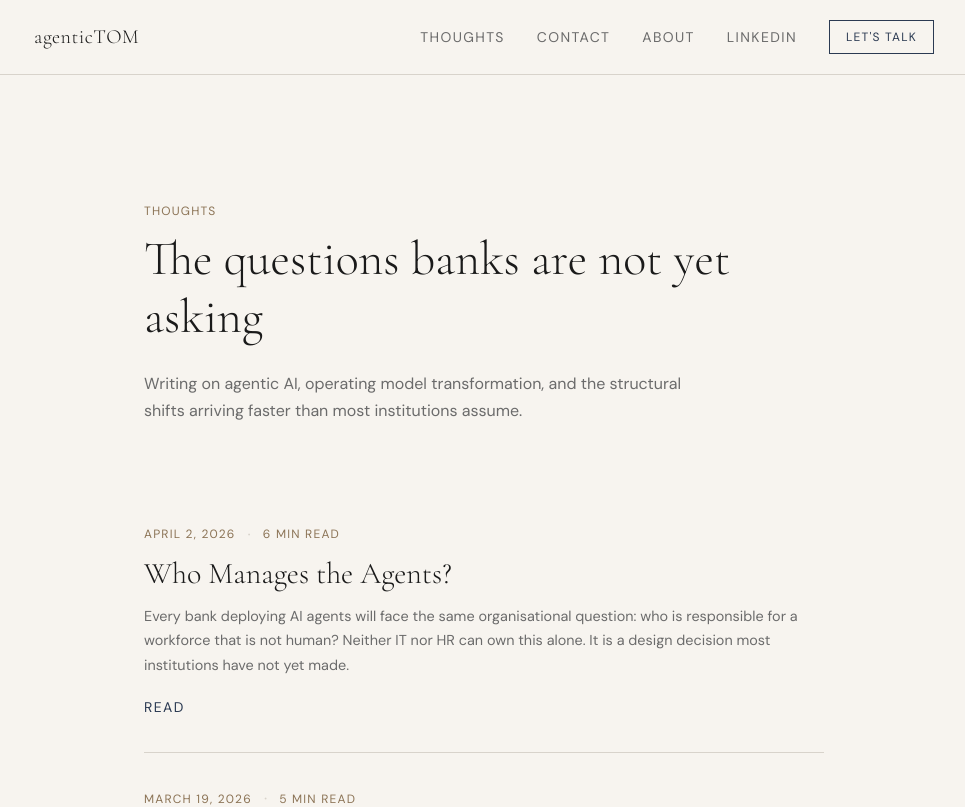
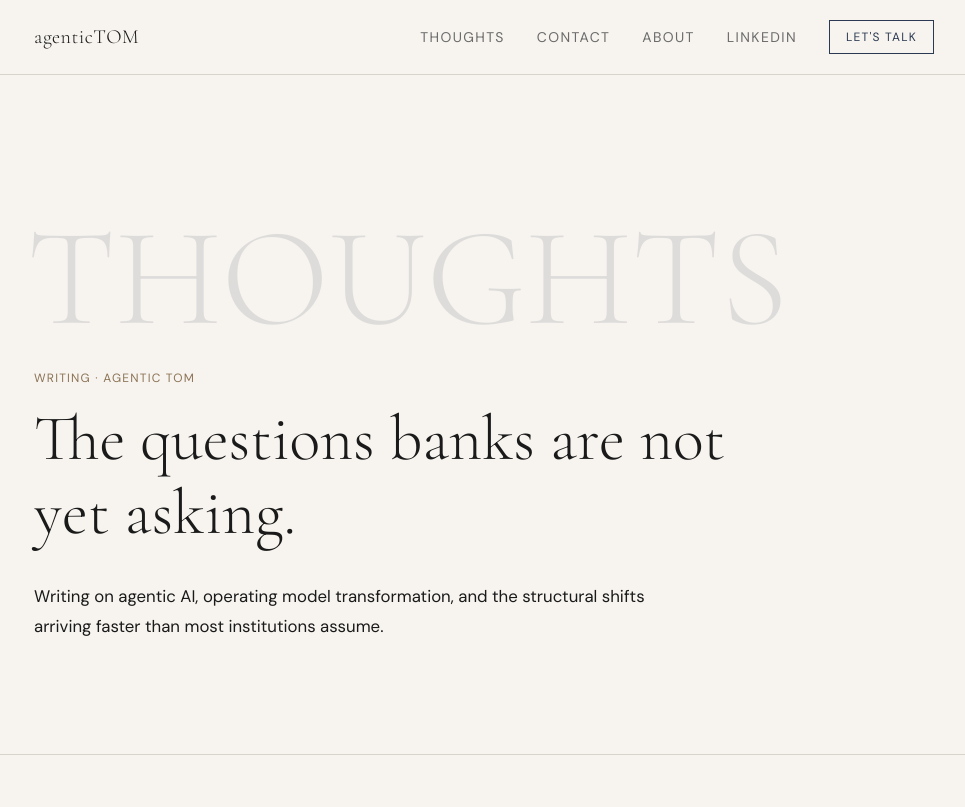
Before and after one commit to maolha/agentictom, a Next.js app: page /blog in a window 1280 px wide. Shown: the top 807 px of the page, without its empty margins (156-1121 px from the left). Built offline with nearby package versions, Linux system fonts and the light colour scheme.

Commit message:
Blog hero treatment + contact copy refresh, unify about typography
- /blog: new hero section with THOUGHTS watermark, separator under hero
- Contact: drop 'boards', address 'leaders in the field', concrete formats
- About: match second paragraph size/color to first (no font split)

```diff
--- a/app/blog/page.tsx
+++ b/app/blog/page.tsx
@@ -40,18 +40,44 @@ export default function BlogIndex() {
         </div>
       </nav>
 
-      <div className="px-5 md:px-8 pt-20 md:pt-32 pb-16 md:pb-24">
-        <div className="max-w-[680px] mx-auto">
-          <p className="text-xs uppercase tracking-widest mb-3" style={{ color: "#8B7355" }}>Thoughts</p>
+      {/* HERO */}
+      <section
+        className="px-5 md:px-8 pt-24 md:pt-36 pb-20 md:pb-28 overflow-hidden"
+        style={{ borderBottom: "1px solid #D8D3CB" }}
+      >
+        <div className="max-w-[900px] mx-auto">
+          <div
+            className="font-[family-name:var(--font-cormorant)] font-light select-none pointer-events-none"
+            style={{
+              fontSize: "clamp(60px, 13vw, 140px)",
+              lineHeight: 0.85,
+              color: "#2B3A52",
+              opacity: 0.12,
+              marginLeft: "-0.05em",
+              marginBottom: "2rem",
+            }}
+            aria-hidden="true"
+          >
+            THOUGHTS
+          </div>
+          <p className="text-xs uppercase tracking-widest mb-4" style={{ color: "#8B7355" }}>
+            Writing &middot; Agentic TOM
+          </p>
           <h1
-            className="font-[family-name:var(--font-cormorant)] font-light mb-6"
-            style={{ fontSize: "clamp(28px, 5vw, 48px)", lineHeight: 1.2, color: "#1A1A1A" }}
+            className="font-[family-name:var(--font-cormorant)] font-light mb-8"
+            style={{ fontSize: "clamp(36px, 6vw, 64px)", lineHeight: 1.15, color: "#1A1A1A", maxWidth: 760 }}
           >
-            The questions banks are not yet asking
+            The questions banks are not yet asking.
           </h1>
-          <p className="mb-16" style={{ fontSize: "1rem", color: "#6B6B6B", lineHeight: 1.7, maxWidth: 540 }}>
+          <p style={{ fontSize: "1.05rem", color: "#1A1A1A", lineHeight: 1.8, maxWidth: 620 }}>
             Writing on agentic AI, operating model transformation, and the structural shifts arriving faster than most institutions assume.
           </p>
+        </div>
+      </section>
+
+      {/* POSTS */}
+      <div className="px-5 md:px-8 py-16 md:py-24">
+        <div className="max-w-[680px] mx-auto">
           <div className="flex flex-col">
             {posts.map((post, i) => (
               <Link
--- a/app/page.tsx
+++ b/app/page.tsx
@@ -277,7 +277,7 @@ export default function Home() {
             <p className="mb-4" style={{ maxWidth: 620, color: "#1A1A1A", lineHeight: 1.8, fontSize: "0.95rem" }}>
               Twenty years across digital banking, fintech, and emerging technologies. Multiple director-level roles at UBS covering digital channels, wealth management, and investment products across international markets. CEO of Trust Square, Z&uuml;rich&apos;s blockchain ecosystem. Managing Partner at Tenity, leading early-stage fintech investment and open innovation partnerships with Julius B&auml;r, UBS, and others. Co-founded an ETH AI spin-off. Now heading banking and financial services for UiPath in Switzerland.
             </p>
-            <p className="mb-8" style={{ maxWidth: 620, color: "#6B6B6B", lineHeight: 1.8, fontSize: "0.9rem" }}>
+            <p className="mb-8" style={{ maxWidth: 620, color: "#1A1A1A", lineHeight: 1.8, fontSize: "0.95rem" }}>
               Based in Z&uuml;rich. One daughter who will be agent-native before she is old enough to open a bank account. This site is a framework I use in my own thinking, offered here as a basis for serious conversation with people working on the same questions.
             </p>
             <a
@@ -305,7 +305,7 @@ export default function Home() {
               Start a conversation.
             </h2>
             <p className="mb-12" style={{ maxWidth: 580, color: "#1A1A1A", lineHeight: 1.8, fontSize: "0.95rem" }}>
-              I speak to boards, brief leadership teams, and advise executives on what the agentic shift means for their institution. Whether that leads to a keynote, a board briefing, or a working conversation depends on what you need.
+              I work with leaders in the field on what the agentic shift means for their institution. Most conversations start as a keynote, a closed leadership briefing, or a working session &mdash; tell me the setting and I&apos;ll shape the rest to fit.
             </p>
           </FadeUp>
           <FadeUp delay={0.1}>
```
